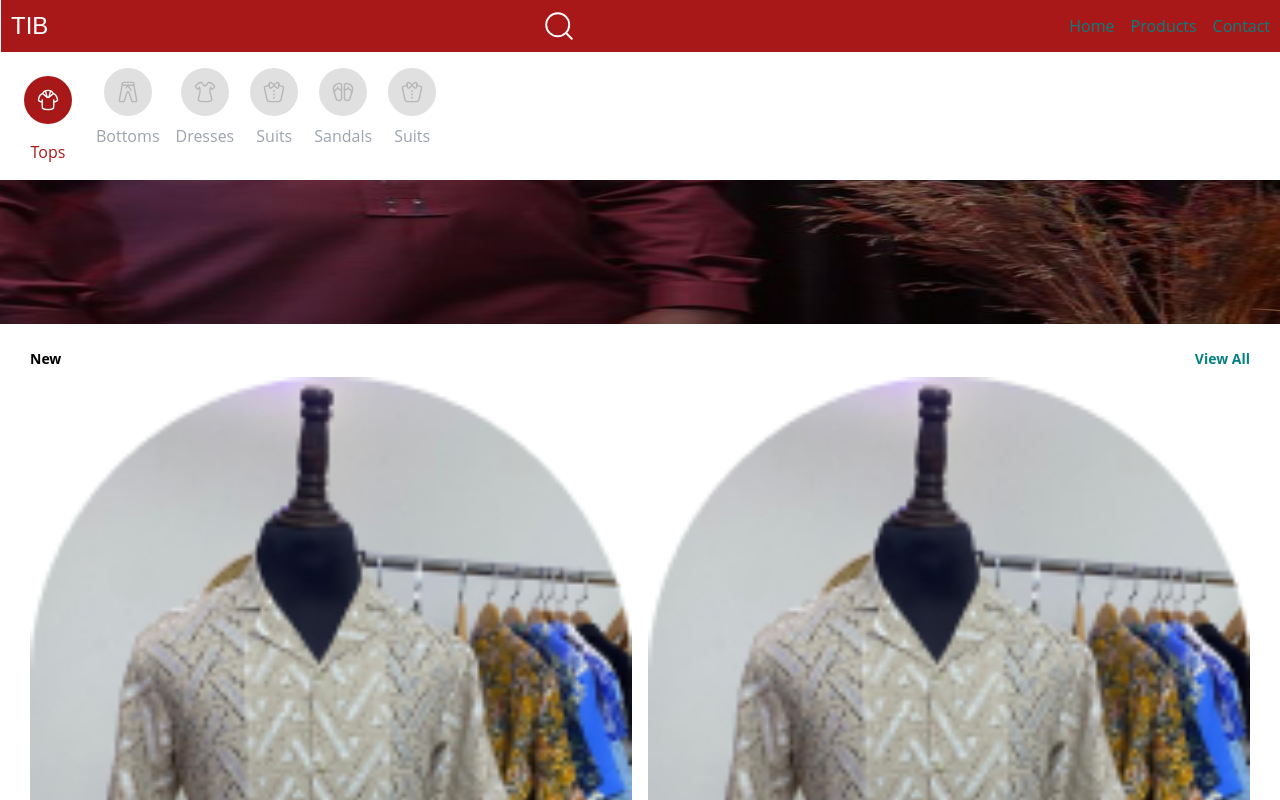
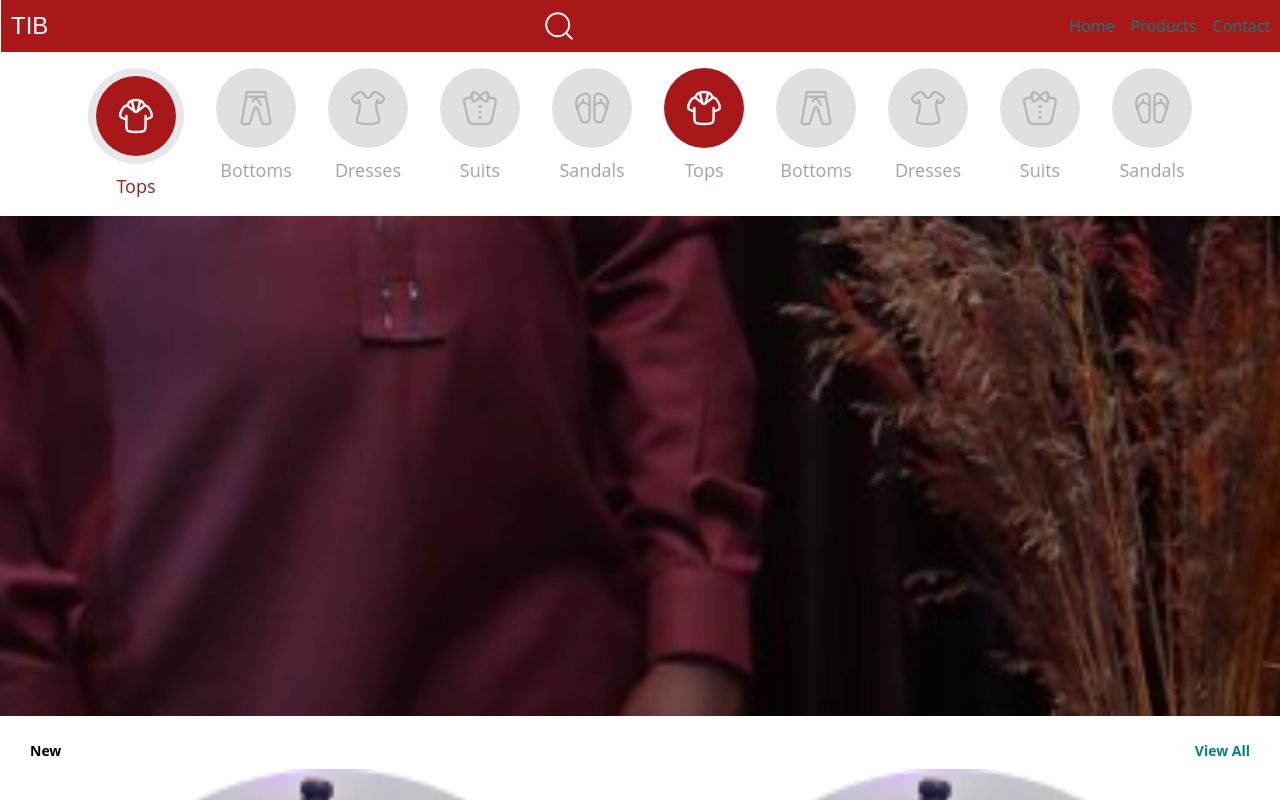
Before and after one commit to mento-mume/tib_updated, a React (Vite) app: page / in a window 1280 px wide. Shown: the top 800 px of the page. Built offline with nearby package versions, Linux system fonts and the light colour scheme.

Commit message:
largely resposive

```diff
--- a/src/components/Hero.jsx
+++ b/src/components/Hero.jsx
@@ -1,8 +1,9 @@
 import hero from "../assets/hero.png";
+
 const Hero = () => {
   return (
-    <div className="max-w-full h-[144px] mb-4">
-      <img src={hero} alt={hero} className="w-full h-full" />
+    <div className="w-full h-[144px] mb-4 sm:h-[200px] md:h-[300px] lg:h-[400px] xl:h-[500px]">
+      <img src={hero} alt="Hero" className="w-full h-full object-cover" />
     </div>
   );
 };
--- a/src/components/OrderSummary.jsx
+++ b/src/components/OrderSummary.jsx
@@ -1,19 +1,19 @@
 // components/OrderSummary.js
-
-const OrderSummary = () => {
+import PropTypes from "prop-types";
+const OrderSummary = ({ subtotal, fee, total }) => {
   return (
     <div className="p-4 bg-gray-100 rounded-md w-full">
       <div className="flex justify-between mb-2">
         <span className="text-gray-600">Subtotal</span>
-        <span className="font-medium">$500</span>
+        <span className="font-medium">{subtotal}</span>
       </div>
       <div className="flex justify-between mb-2">
         <span className="text-gray-600">Shipping fee</span>
-        <span className="font-medium">$20</span>
+        <span className="font-medium">{fee}</span>
       </div>
       <div className="flex justify-between mb-4">
         <span className="text-gray-600">Total</span>
-        <span className="font-medium">$520</span>
+        <span className="font-medium">{total}</span>
       </div>
       <button className="w-full bg-red-700 text-white py-2 rounded-md">
         Checkout
@@ -21,5 +21,9 @@ const OrderSummary = () => {
     </div>
   );
 };
-
+OrderSummary.propTypes = {
+  subtotal: PropTypes.number.isRequired,
+  fee: PropTypes.number.isRequired,
+  total: PropTypes.number.isRequired,
+};
 export default OrderSummary;
--- a/src/components/ProductCarousel.jsx
+++ b/src/components/ProductCarousel.jsx
@@ -1,3 +1,54 @@
+// import image1 from "../assets/tops.svg";
+// import image2 from "../assets/buttoms.svg";
+// import image3 from "../assets/dresses.svg";
+// import image4 from "../assets/suits.svg";
+// import image5 from "../assets/sandals.svg";
+
+// import { useState } from "react";
+// const categories = [
+//   { name: "Tops", icon: image1 },
+//   { name: "Bottoms", icon: image2 },
+//   { name: "Dresses", icon: image3 },
+//   { name: "Suits", icon: image4 },
+//   { name: "Sandals", icon: image5 },
+//   { name: "Suits", icon: image4 },
+// ];
+
+// function ProductCarousel() {
+//   const [activeIndex, setActiveIndex] = useState(0);
+
+//   return (
+//     <div className="overflow-x-auto">
+//       <div className="flex space-x-4 p-4">
+//         {categories.map((category, index) => (
+//           <div
+//             key={index}
+//             className={`flex flex-col items-center cursor-pointer ${
+//               activeIndex === index ? "text-primary" : "text-gray-400"
+//             }`}
+//             onClick={() => setActiveIndex(index)}
+//           >
+//             <div
+//               className={`text-3xl ${
+//                 activeIndex === index ? "rounded-full p-2" : ""
+//               }`}
+//             >
+//               <img
+//                 src={category.icon}
+//                 alt={category.name}
+//                 className="w-12 h-12"
+//               />
+//             </div>
+//             <span className="mt-2">{category.name}</span>
+//           </div>
+//         ))}
+//       </div>
+//     </div>
+//   );
+// }
+
+// export default ProductCarousel;
+
 import image1 from "../assets/tops.svg";
 import image2 from "../assets/buttoms.svg";
 import image3 from "../assets/dresses.svg";
@@ -5,13 +56,18 @@ import image4 from "../assets/suits.svg";
 import image5 from "../assets/sandals.svg";
 
 import { useState } from "react";
+
 const categories = [
   { name: "Tops", icon: image1 },
   { name: "Bottoms", icon: image2 },
   { name: "Dresses", icon: image3 },
   { name: "Suits", icon: image4 },
   { name: "Sandals", icon: image5 },
+  { name: "Tops", icon: image1 },
+  { name: "Bottoms", icon: image2 },
+  { name: "Dresses", icon: image3 },
   { name: "Suits", icon: image4 },
+  { name: "Sandals", icon: image5 },
 ];
 
 function ProductCarousel() {
@@ -19,27 +75,29 @@ function ProductCarousel() {
 
   return (
     <div className="overflow-x-auto">
-      <div className="flex space-x-4 p-4">
+      <div className="flex space-x-4 p-4 lg:justify-center lg:space-x-8">
         {categories.map((category, index) => (
           <div
             key={index}
-            className={`flex flex-col items-center cursor-pointer ${
+            className={`flex flex-col items-center cursor-pointer transition duration-300 ${
               activeIndex === index ? "text-primary" : "text-gray-400"
             }`}
             onClick={() => setActiveIndex(index)}
           >
             <div
               className={`text-3xl ${
-                activeIndex === index ? "rounded-full p-2" : ""
+                activeIndex === index ? "rounded-full p-2 bg-gray-200" : ""
               }`}
             >
               <img
                 src={category.icon}
                 alt={category.name}
-                className="w-12 h-12"
+                className="w-12 h-12 md:w-16 md:h-16 lg:w-20 lg:h-20"
               />
             </div>
-            <span className="mt-2">{category.name}</span>
+            <span className="mt-2 text-sm md:text-base lg:text-lg">
+              {category.name}
+            </span>
           </div>
         ))}
       </div>
--- a/src/pages/Checkout.jsx
+++ b/src/pages/Checkout.jsx
@@ -4,6 +4,13 @@ import Rectangle from "../assets/rectangle.svg";
 import OrderSummary from "../components/OrderSummary";
 import CheckoutCard from "../components/Checkoutcard";
 const Checkout = () => {
+  const orders = [
+    {
+      subtotal: 500,
+      fee: 20,
+      total: 520,
+    },
+  ];
   const product = [
     {
       image: Rectangle,
@@ -46,7 +53,14 @@ const Checkout = () => {
           />
         ))}
         <div className="flex justify-center gap-4 items-center h-[211px]">
-          <OrderSummary />
+          {orders.map((order, index) => (
+            <OrderSummary
+              key={index}
+              subtotal={order.subtotal}
+              fee={order.fee}
+              total={order.total}
+            />
+          ))}
         </div>
       </div>
     </div>
```
